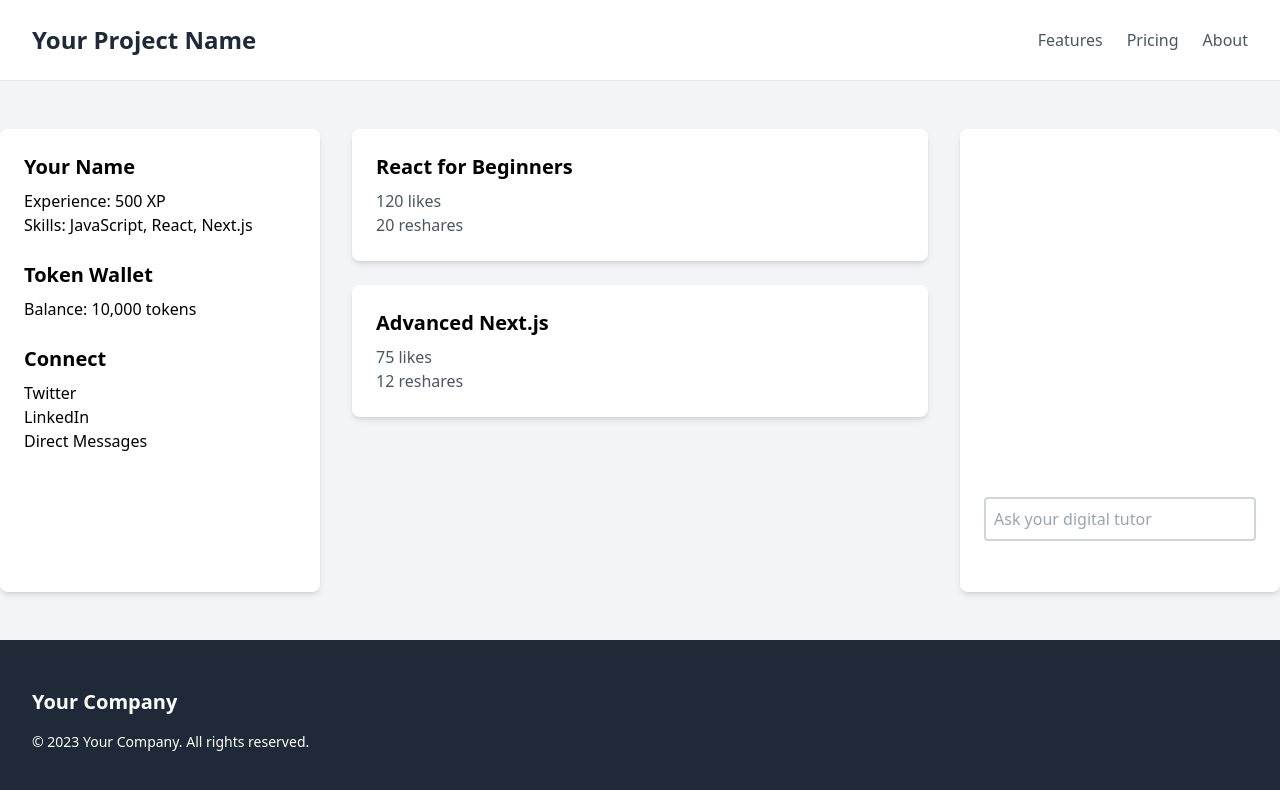
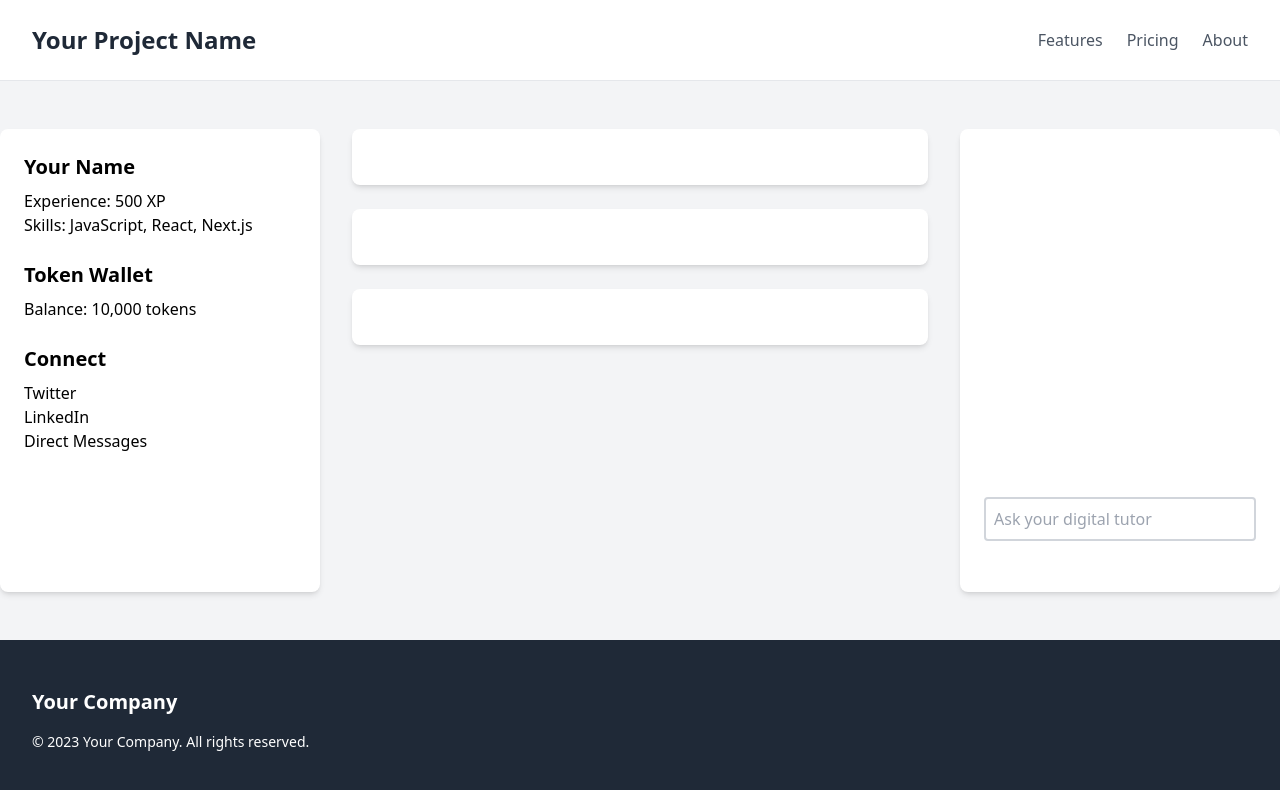
Before and after one commit to 0x7d0/learngpt, a Next.js app: page / in a window 1280 px wide. Shown: the top 790 px of the page. Built offline with nearby package versions, Linux system fonts and the light colour scheme.

Commit message:
added courses

```diff
--- a/components/Courses.js
+++ b/components/Courses.js
@@ -1,25 +1,55 @@
-import React from 'react';
+// components/Courses.js
+import React, { useState, useEffect, useRef } from 'react';
+import fetchCourses from '../utils/fetchCourses';
 
-const CourseCard = ({ title, likes, reshares }) => (
+const CourseCard = ({ title, url }) => (
   <div className="bg-white p-6 rounded-lg shadow-md mb-6">
-    <h3 className="text-xl font-bold mb-2">{title}</h3>
-    <p className="text-gray-600">{likes} likes</p>
-    <p className="text-gray-600">{reshares} reshares</p>
+    <a href={url} target="_blank" rel="noopener noreferrer">
+      <h3 className="text-xl font-bold mb-2">{title}</h3>
+    </a>
   </div>
 );
 
 const Courses = () => {
-  const sampleCourses = [
-    { title: 'React for Beginners', likes: 120, reshares: 20 },
-    { title: 'Advanced Next.js', likes: 75, reshares: 12 },
-    // Add more sample courses here
-  ];
+  const [courses, setCourses] = useState([]);
+  const [page, setPage] = useState(1);
+  const [loading, setLoading] = useState(true);
+  const loader = useRef(null);
+
+  useEffect(() => {
+    const fetchData = async () => {
+      setLoading(true);
+      const newCourses = await fetchCourses(page);
+      setCourses((prevCourses) => [...prevCourses, ...newCourses]);
+      setLoading(false);
+    };
+
+    fetchData();
+  }, [page]);
+
+  useEffect(() => {
+    const observer = new IntersectionObserver(handleObserver, { root: null, rootMargin: '20px', threshold: 1.0 });
+
+    if (loader.current) {
+      observer.observe(loader.current);
+    }
+  }, []);
+
+  const handleObserver = (entities) => {
+    const target = entities[0];
+
+    if (target.isIntersecting) {
+      setPage((prevPage) => prevPage + 1);
+    }
+  };
 
   return (
     <main className="w-1/2 px-8">
-      {sampleCourses.map((course, index) => (
+      {courses.map((course, index) => (
         <CourseCard key={index} {...course} />
       ))}
+      {loading && <p>Loading...</p>}
+      <div ref={loader}></div>
     </main>
   );
 };
--- /dev/null
+++ b/utils/fetchCourses.js
@@ -0,0 +1,21 @@
+// utils/fetchCourses.js
+const fetchCourses = async (page) => {
+    const courses = [
+      // Add your YouTube course URLs here
+      'https://www.youtube.com/watch?v=dQw4w9WgXcQ',
+      'https://www.youtube.com/watch?v=J01rYl9T3BU',
+      'https://www.youtube.com/watch?v=zH7KZD5vGBY',
+      // ...
+    ];
+
+    // Emulate slow-loading with a 2-second delay
+    await new Promise((resolve) => setTimeout(resolve, 2000));
+
+    const itemsPerPage = 10;
+    const startIndex = (page - 1) * itemsPerPage;
+    const endIndex = startIndex + itemsPerPage;
+
+    return courses.slice(startIndex, endIndex);
+  };
+
+  export default fetchCourses;
```
